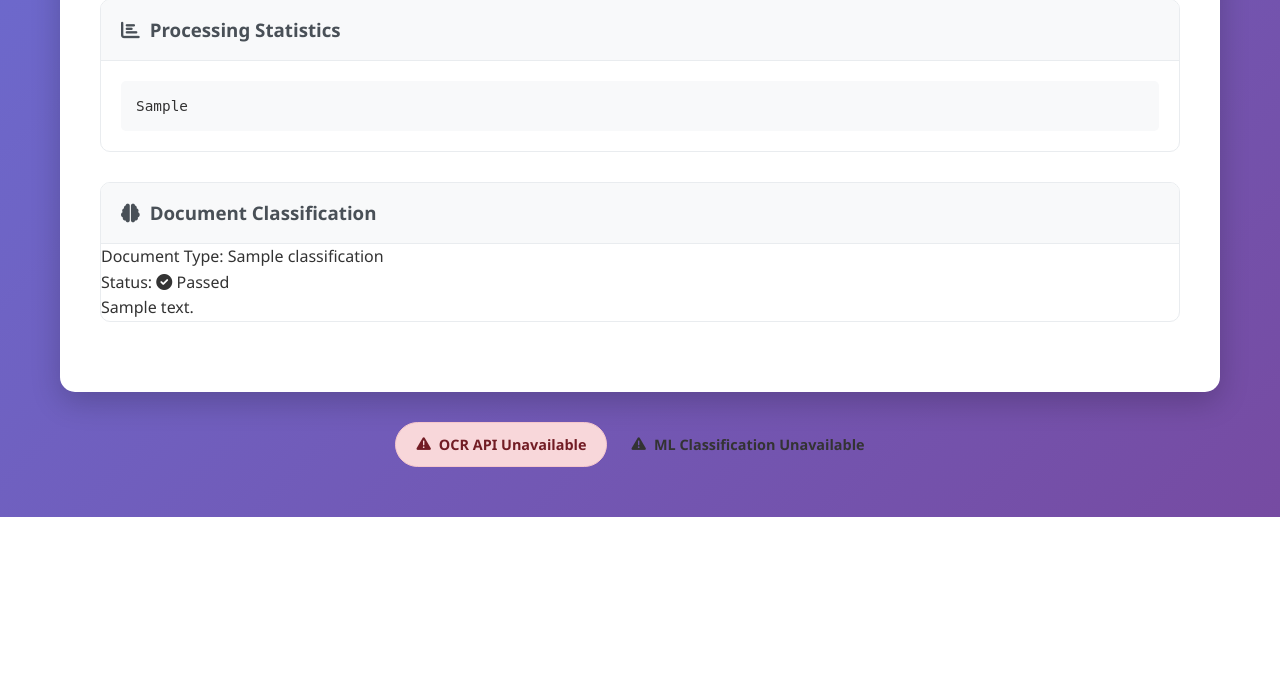
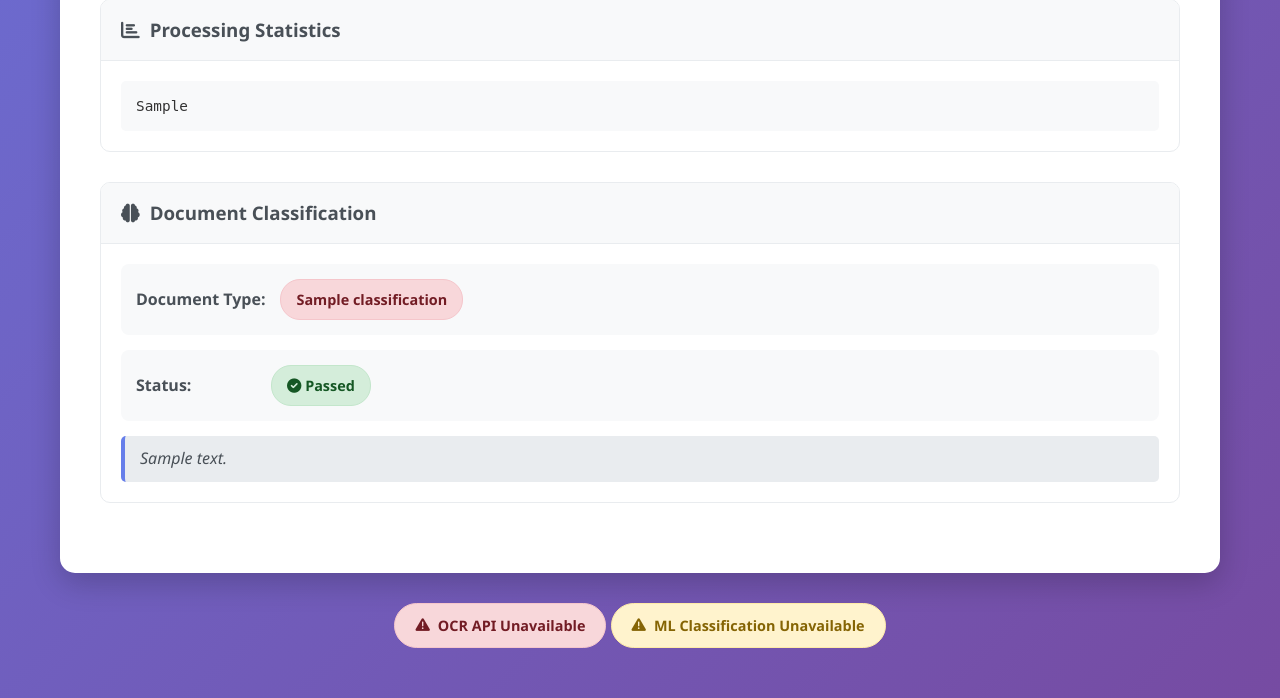
Before and after one commit to Obinario/OCR, a Flask app: template templates/index.html in a window 1280 px wide; the page is wider, and only the part inside the window is pictured. Shown: the part 1333-2031 px from the top of that part. Before the commit the page ends 1850 px from the top of that part, so only its background shows below. Run offline with Flask 3, Linux system fonts and the light colour scheme; the template is opened without the code that fills it: most values are stand-ins (such as "Sample title", 1, 10 or a date in 2020).

Commit message:
Update style.css

```diff
--- a/static/style.css
+++ b/static/style.css
@@ -298,6 +298,95 @@ body {
     border: 1px solid #f5c6cb;
 }
 
+.status-badge.warning {
+    background: #fff3cd;
+    color: #856404;
+    border: 1px solid #ffeaa7;
+}
+
+/* Classification results */
+.classification-output {
+    padding: 20px;
+}
+
+.classification-result,
+.status-result {
+    display: flex;
+    align-items: center;
+    margin-bottom: 15px;
+    padding: 15px;
+    border-radius: 8px;
+    background: #f8f9fa;
+}
+
+.classification-label,
+.status-label {
+    font-weight: 600;
+    color: #495057;
+    margin-right: 15px;
+    min-width: 120px;
+}
+
+.classification-value,
+.status-value {
+    font-weight: 600;
+    padding: 8px 15px;
+    border-radius: 20px;
+    font-size: 0.9rem;
+}
+
+.classification-value.report-card {
+    background: #d1ecf1;
+    color: #0c5460;
+    border: 1px solid #bee5eb;
+}
+
+.classification-value.not-report-card {
+    background: #f8d7da;
+    color: #721c24;
+    border: 1px solid #f5c6cb;
+}
+
+.status-value.failed {
+    background: #f8d7da;
+    color: #721c24;
+    border: 1px solid #f5c6cb;
+}
+
+.status-value.passed {
+    background: #d4edda;
+    color: #155724;
+    border: 1px solid #c3e6cb;
+}
+
+.status-value.not_applicable {
+    background: #d1ecf1;
+    color: #0c5460;
+    border: 1px solid #bee5eb;
+}
+
+.status-value.unknown,
+.status-value.error,
+.status-value.unavailable {
+    background: #fff3cd;
+    color: #856404;
+    border: 1px solid #ffeaa7;
+}
+
+.status-message {
+    margin-top: 10px;
+    padding: 10px 15px;
+    background: #e9ecef;
+    border-radius: 5px;
+    border-left: 4px solid #667eea;
+}
+
+.status-message p {
+    margin: 0;
+    color: #495057;
+    font-style: italic;
+}
+
 /* Flash messages */
 .flash-messages {
     margin-bottom: 30px;
```
